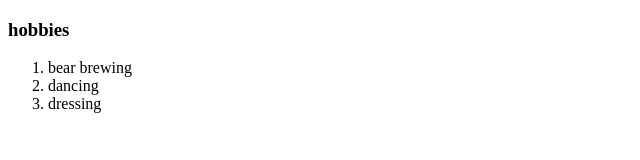
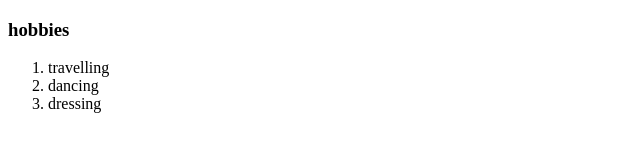
Before and after one commit to garimagsowami/cv, a plain HTML site: page hobby.html in a window 1280 px wide. Shown: the full height of the page, 0-640 px from the left. Drawn offline with Linux system fonts and the light colour scheme.

Commit message:
Update hobby.html

```diff
--- a/hobby.html
+++ b/hobby.html
@@ -7,7 +7,7 @@
   <body>
     <h3>hobbies</h3>
     <ol>
-      <li>bear brewing</li>
+      <li>travelling</li>
       <li>dancing</li>
       <li>dressing</li>
     </ol>
```
